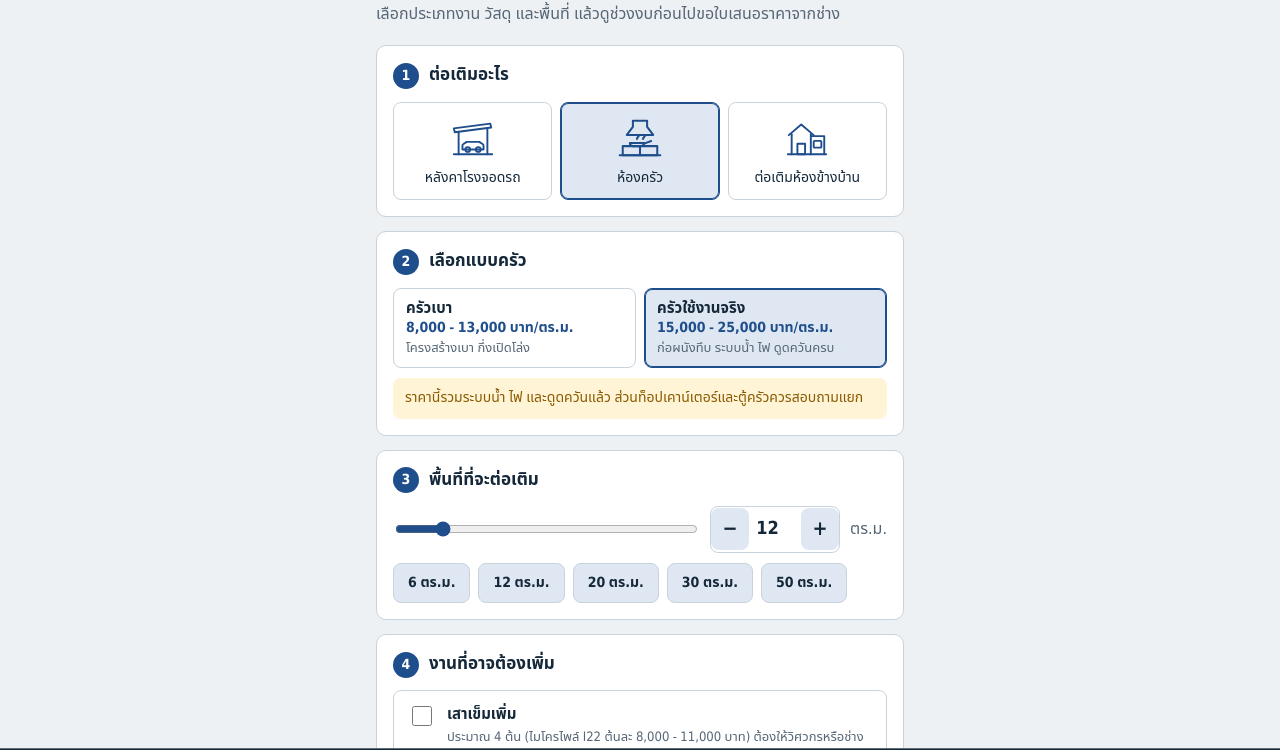
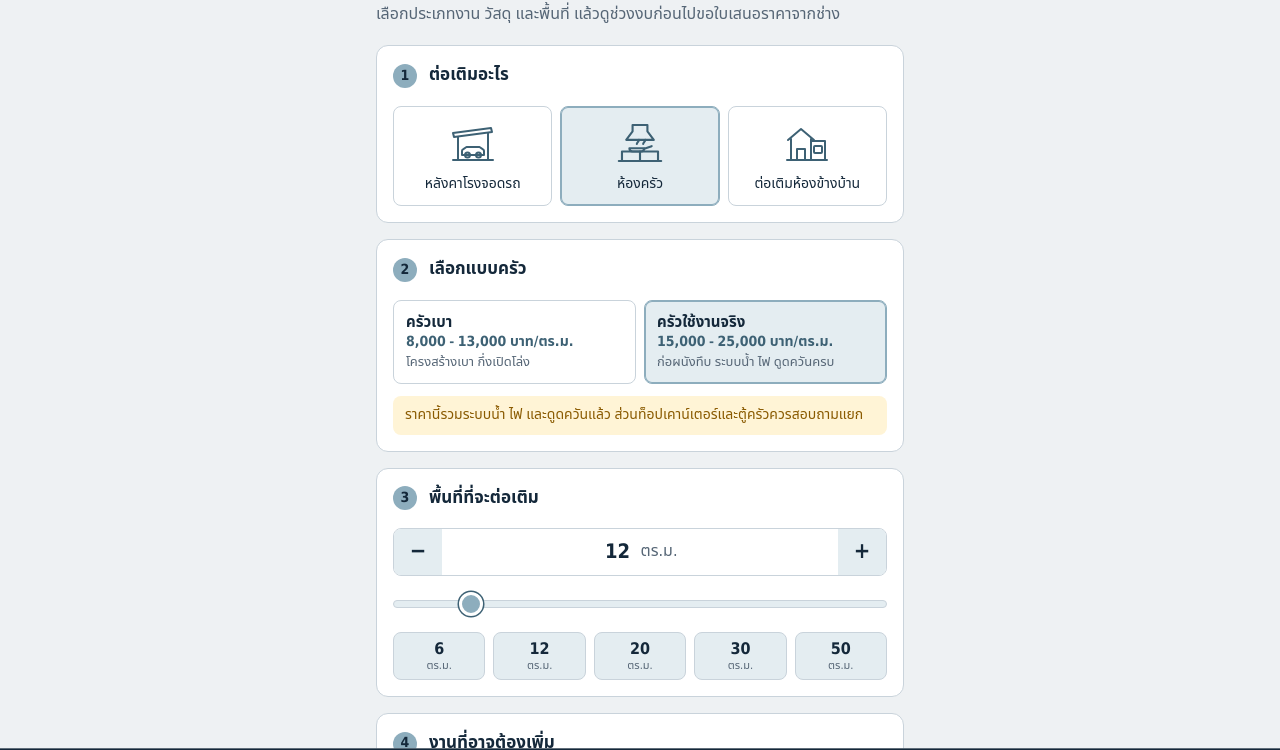
Before and after one commit to iamdiw88-glitch/termtembaan-estimate, a plain HTML site: page index.html in a window 1280 px wide. Shown: the part 62-812 px from the top of the page. Drawn offline with Linux system fonts and the light colour scheme; a web font is replaced by a local one.

Commit message:
Add files via upload

```diff
--- a/index.html
+++ b/index.html
@@ -5,7 +5,7 @@
 <meta name="viewport" content="width=device-width, initial-scale=1, viewport-fit=cover">
 <title>ประเมินงบต่อเติมบ้านเบื้องต้น by เติมเต็มบ้าน</title>
 <meta name="description" content="เครื่องมือประเมินงบประมาณต่อเติมบ้านเบื้องต้น โรงจอดรถ ห้องครัว ห้องข้างบ้าน พร้อมคำนวณค่าออกแบบและถอด BOQ โดย เติมเต็มบ้าน">
-<meta name="theme-color" content="#1f4e8c">
+<meta name="theme-color" content="#8dadbd">
 
 <!-- Open Graph / Facebook -->
 <meta property="og:type" content="website">
@@ -17,56 +17,69 @@
 <style>
 :root{
   --bg:#eef1f3;--surface:#fff;--ink:#14283a;--muted:#566676;--line:#c9d3db;
-  --accent:#1f4e8c;--accent-ink:#fff;--soft:#dfe8f2;--warn:#8a5a00;--warnbg:#fff4d6;--good:#1d6b3a;
+  --accent:#8dadbd;--accent-ink:#14283a;--accent-text:#3d6174;--soft:#e4edf1;--warn:#8a5a00;--warnbg:#fff4d6;--good:#1d6b3a;
+  --s1:4px;--s2:8px;--s3:12px;--s4:16px;--s5:24px;--s6:32px;--ctl:48px;
   box-sizing:border-box;padding-top:env(safe-area-inset-top,0px);padding-bottom:env(safe-area-inset-bottom,0px);
 }
 @media (prefers-color-scheme:dark){
-  :root:not([data-theme="light"]){--bg:#0f1a24;--surface:#172633;--ink:#e8eef4;--muted:#9db0c0;--line:#2b3e4f;--accent:#7fb1ea;--accent-ink:#0f1a24;--soft:#1d3347;--warn:#f0c76a;--warnbg:#3a2f12;--good:#7fd09a;color-scheme:dark}
+  :root:not([data-theme="light"]){--bg:#0f1a24;--surface:#172633;--ink:#e8eef4;--muted:#9db0c0;--line:#2b3e4f;--accent:#8dadbd;--accent-ink:#0f1a24;--accent-text:#8dadbd;--soft:#1f343d;--warn:#f0c76a;--warnbg:#3a2f12;--good:#7fd09a;color-scheme:dark}
 }
-:root[data-theme="dark"]{--bg:#0f1a24;--surface:#172633;--ink:#e8eef4;--muted:#9db0c0;--line:#2b3e4f;--accent:#7fb1ea;--accent-ink:#0f1a24;--soft:#1d3347;--warn:#f0c76a;--warnbg:#3a2f12;--good:#7fd09a;color-scheme:dark}
+:root[data-theme="dark"]{--bg:#0f1a24;--surface:#172633;--ink:#e8eef4;--muted:#9db0c0;--line:#2b3e4f;--accent:#8dadbd;--accent-ink:#0f1a24;--accent-text:#8dadbd;--soft:#1f343d;--warn:#f0c76a;--warnbg:#3a2f12;--good:#7fd09a;color-scheme:dark}
 html{height:100%;scroll-padding-top:env(safe-area-inset-top,0px)}
 *{box-sizing:border-box}
 body{margin:0;background:var(--bg);color:var(--ink);font-family:"IBM Plex Sans Thai","Noto Sans Thai",Tahoma,sans-serif;line-height:1.6;font-size:16px}
-main{max-width:560px;margin:0 auto;padding:24px 16px 110px}
+main{max-width:560px;margin:0 auto;padding:var(--s5) var(--s4) 112px}
 h1{font-size:26px;line-height:1.3;margin:0 0 6px;font-weight:700}
 .sub{color:var(--muted);margin:0 0 18px}
-.step{background:var(--surface);border:1px solid var(--line);border-radius:10px;padding:16px;margin:0 0 14px}
-.step h2{font-size:17px;margin:0 0 12px;display:flex;gap:10px;align-items:center;font-weight:600}
-.step h2 i{flex:none;width:26px;height:26px;border-radius:50%;background:var(--accent);color:var(--accent-ink);font-style:normal;font-size:14px;display:grid;place-items:center}
-.chips{display:grid;grid-template-columns:1fr 1fr;gap:8px}
-.chips.c3{grid-template-columns:repeat(3,1fr)}
+.step{background:var(--surface);border:1px solid var(--line);border-radius:12px;padding:var(--s4);margin:0 0 var(--s4)}
+.step h2{font-size:17px;margin:0 0 var(--s4);display:flex;gap:var(--s3);align-items:center;font-weight:600;min-height:var(--s5)}
+.step h2 i{flex:none;width:var(--s5);height:var(--s5);border-radius:50%;background:var(--accent);color:var(--accent-ink);font-style:normal;font-size:14px;display:grid;place-items:center}
+.chips{display:grid;grid-template-columns:repeat(2,minmax(0,1fr));gap:var(--s2)}
+/* odd count: last card spans the full row so no empty cell is left */
+.chips:not(.c3)>label:last-child:nth-child(odd){grid-column:1/-1}
+.chips.c3{grid-template-columns:repeat(3,minmax(0,1fr))}
 .chips.c1{grid-template-columns:1fr}
 .chips label{display:block;position:relative}
 .chips input{position:absolute;opacity:0;pointer-events:none;inset:0}
-.chips span{display:block;height:100%;padding:10px 12px;border:1.5px solid var(--line);border-radius:8px;cursor:pointer;font-size:15px;line-height:1.35;transition:border-color .15s, background .15s;-webkit-tap-highlight-color:transparent}
+.chips label>span{display:block;height:100%;padding:var(--s3);border:1.5px solid var(--line);border-radius:8px;cursor:pointer;font-size:15px;line-height:1.35;transition:border-color .15s, background .15s;-webkit-tap-highlight-color:transparent}
 .chips b{display:block;font-weight:600}
-.chips em{display:block;font-style:normal;color:var(--accent);font-size:14px;font-weight:600;font-variant-numeric:tabular-nums}
+.chips em{display:block;font-style:normal;color:var(--accent-text);font-size:14px;font-weight:600;font-variant-numeric:tabular-nums}
+.chips em .u{white-space:nowrap}
 .chips small{display:block;color:var(--muted);font-size:13px;line-height:1.35;margin-top:2px}
 .chips input:checked+span{border-color:var(--accent);background:var(--soft);box-shadow:inset 0 0 0 1px var(--accent)}
-.chips input:focus-visible+span{outline:3px solid var(--accent);outline-offset:2px}
+.chips input:focus-visible+span{outline:3px solid var(--accent-text);outline-offset:2px}
 .chips input:checked+span svg{transform:scale(1.06)}
-.c3 span{text-align:center;padding:12px 6px;font-size:14px}
-.c3 svg{width:46px;height:46px;display:block;margin:0 auto 8px;fill:none;stroke:var(--accent);stroke-width:2;stroke-linecap:round;stroke-linejoin:round;transition:transform .2s ease}
-.vnote{background:var(--warnbg);color:var(--warn);padding:9px 12px;border-radius:8px;font-size:14px;margin:10px 0 0}
+.c3 label>span{text-align:center;padding:var(--s3) var(--s2);font-size:14px}
+.c3 svg{width:48px;height:48px;display:block;margin:0 auto var(--s2);fill:none;stroke:var(--accent-text);stroke-width:2;stroke-linecap:round;stroke-linejoin:round;transition:transform .2s ease}
+.vnote{background:var(--warnbg);color:var(--warn);padding:var(--s2) var(--s3);border-radius:8px;font-size:14px;margin:var(--s3) 0 0}
 
-/* Mobile Stepper & Area Input */
-.row{display:flex;gap:10px;align-items:center}
-input[type=range]{flex:1;accent-color:var(--accent);height:32px;min-width:0;touch-action:manipulation}
-.stepper{display:inline-flex;align-items:center;background:var(--surface);border:1.5px solid var(--line);border-radius:8px;overflow:hidden;flex-shrink:0}
-.stepper .num{border:0;border-radius:0;width:52px;text-align:center;padding:8px 0;background:transparent;color:var(--ink);font:inherit;font-size:18px;font-weight:700}
-.step-btn{width:38px;height:42px;background:var(--soft);color:var(--ink);border:0;font-size:20px;font-weight:700;display:grid;place-items:center;cursor:pointer;padding:0;user-select:none;-webkit-tap-highlight-color:transparent;transition:background .1s}
-.step-btn:active{background:var(--line);transform:scale(0.95)}
-.num:focus-visible,button:focus-visible,a:focus-visible{outline:3px solid var(--accent);outline-offset:2px}
+/* Step 3: area input — one column, every row spans the full card width */
+.area{display:grid;gap:var(--s4)}
+.stepper{display:grid;grid-template-columns:var(--ctl) 1fr var(--ctl);align-items:stretch;height:var(--ctl);background:var(--surface);border:1.5px solid var(--line);border-radius:8px;overflow:hidden}
+.stepper .val{display:flex;align-items:center;justify-content:center;gap:var(--s2);min-width:0}
+.stepper .num{border:0;border-radius:0;width:3ch;text-align:center;padding:0;background:transparent;color:var(--ink);font:inherit;font-size:20px;font-weight:700;font-variant-numeric:tabular-nums;-moz-appearance:textfield;appearance:textfield}
+/* hide the native up/down spinner; keep the − / + buttons */
+.stepper .num::-webkit-outer-spin-button,.stepper .num::-webkit-inner-spin-button{-webkit-appearance:none;appearance:none;margin:0}
+.step-btn{width:100%;height:100%;background:var(--soft);color:var(--ink);border:0;border-radius:0;font-size:22px;font-weight:700;line-height:1;display:grid;place-items:center;cursor:pointer;padding:0;user-select:none;-webkit-tap-highlight-color:transparent;transition:background .1s}
+.step-btn:active{background:var(--line);transform:none}
+.num:focus-visible,button:focus-visible,a:focus-visible{outline:3px solid var(--accent-text);outline-offset:2px}
 .unit{color:var(--muted);font-weight:500}
 
-/* Presets with Thumb Friendly targets */
-.presets{display:flex;gap:8px;margin-top:10px;flex-wrap:wrap}
-.presets button{width:auto;min-height:38px;padding:8px 14px;background:var(--soft);color:var(--ink);font-weight:600;font-size:14px;border:1.5px solid var(--line);border-radius:8px;cursor:pointer;-webkit-tap-highlight-color:transparent;transition:transform .1s, background .1s}
-.presets button:active{background:var(--line);transform:scale(0.96)}
+input[type=range]{-webkit-appearance:none;appearance:none;display:block;width:100%;height:var(--s5);margin:0;background:transparent;min-width:0;touch-action:manipulation;cursor:pointer}
+input[type=range]::-webkit-slider-runnable-track{height:var(--s2);border-radius:var(--s1);background:var(--soft);border:1px solid var(--line)}
+input[type=range]::-moz-range-track{height:var(--s2);border-radius:var(--s1);background:var(--soft);border:1px solid var(--line)}
+input[type=range]::-webkit-slider-thumb{-webkit-appearance:none;appearance:none;width:var(--s5);height:var(--s5);margin-top:-9px;border-radius:50%;background:var(--accent);border:3px solid var(--surface);box-shadow:0 0 0 1.5px var(--accent-text)}
+input[type=range]::-moz-range-thumb{width:var(--s5);height:var(--s5);border-radius:50%;background:var(--accent);border:3px solid var(--surface);box-shadow:0 0 0 1.5px var(--accent-text);box-sizing:border-box}
+
+/* Presets: 5 equal columns, edge to edge */
+.presets{display:grid;grid-template-columns:repeat(5,minmax(0,1fr));gap:var(--s2)}
+.presets button{width:100%;min-height:var(--ctl);padding:var(--s1) 0;background:var(--soft);color:var(--ink);font-weight:600;font-size:16px;line-height:1.2;border:1.5px solid var(--line);border-radius:8px;cursor:pointer;-webkit-tap-highlight-color:transparent;transition:background .1s;display:flex;flex-direction:column;align-items:center;justify-content:center}
+.presets button small{font-size:11px;font-weight:500;color:var(--muted);line-height:1.2}
+.presets button:active{background:var(--line);transform:none}
 
 /* Touch Friendly Option Cards in Step 4 */
-.opts-grid{display:flex;flex-direction:column;gap:8px}
-.opt-card{display:flex;gap:12px;align-items:flex-start;padding:12px 14px;border:1.5px solid var(--line);border-radius:8px;background:var(--surface);cursor:pointer;transition:border-color .15s, background .15s, transform .1s;-webkit-tap-highlight-color:transparent}
+.opts-grid{display:grid;grid-template-columns:minmax(0,1fr);gap:var(--s2)}
+.opt-card{display:flex;gap:var(--s3);align-items:flex-start;padding:var(--s3) var(--s4);border:1.5px solid var(--line);border-radius:8px;background:var(--surface);cursor:pointer;transition:border-color .15s, background .15s, transform .1s;-webkit-tap-highlight-color:transparent}
 .opt-card:active{transform:scale(0.99)}
 .opt-card.checked{border-color:var(--accent);background:var(--soft)}
 .opt-card.off{opacity:.6;cursor:default;background:var(--bg)}
@@ -112,13 +125,13 @@ button:disabled{opacity:.5;cursor:default}
 
 /* Compact Screenshot Box for Mobile */
 .snap-box{background:var(--surface);border:2px dashed var(--accent);border-radius:10px;padding:14px;margin-bottom:14px;text-align:left;box-shadow:0 2px 8px rgba(0,0,0,.04)}
-.snap-head{display:flex;justify-content:space-between;align-items:center;font-size:13px;font-weight:700;color:var(--accent);margin-bottom:10px;border-bottom:1px solid var(--line);padding-bottom:6px}
+.snap-head{display:flex;justify-content:space-between;align-items:center;font-size:13px;font-weight:700;color:var(--accent-text);margin-bottom:10px;border-bottom:1px solid var(--line);padding-bottom:6px}
 .snap-grid{display:grid;grid-template-columns:1.5fr 1fr;gap:8px;margin-bottom:10px;font-size:14px}
 .snap-grid small{display:block;color:var(--muted);font-size:12px}
 .snap-grid b{display:block;font-size:15px;color:var(--ink)}
 .snap-total{background:var(--soft);border-radius:8px;padding:10px;text-align:center;margin-bottom:0}
 .snap-total small{display:block;color:var(--muted);font-size:12px;line-height:1}
-.snap-total .val{font-size:22px;font-weight:700;color:var(--accent);margin-top:4px;font-variant-numeric:tabular-nums}
+.snap-total .val{font-size:22px;font-weight:700;color:var(--accent-text);margin-top:4px;font-variant-numeric:tabular-nums}
 
 a.chat{display:inline-block;padding:12px 16px;border-radius:8px;background:var(--accent);color:var(--accent-ink);font-weight:600;text-decoration:none;white-space:nowrap;text-align:center;-webkit-tap-highlight-color:transparent;transition:transform .1s}
 a.chat:active{transform:scale(0.98)}
@@ -127,7 +140,7 @@ a.chat:active{transform:scale(0.98)}
 .cta p strong{display:inline-block;margin-bottom:3px;font-size:16px}
 .cta a.chat{display:block;font-size:16px;padding:14px 16px}
 .foot{text-align:center;color:var(--muted);font-size:14px;margin-top:20px}
-.foot a{color:var(--accent);font-weight:600}
+.foot a{color:var(--accent-text);font-weight:600}
 .bar{position:fixed;left:0;right:0;bottom:0;z-index:5;display:flex;justify-content:space-between;align-items:center;gap:12px;padding:10px 16px calc(10px + env(safe-area-inset-bottom,0px));background:var(--surface);border-top:2px solid var(--ink);transform:translateY(115%);transition:transform .2s}
 .bar.on{transform:none}
 .bar small{display:block;color:var(--muted);font-size:13px;line-height:1.2}
@@ -157,16 +170,18 @@ a.chat:active{transform:scale(0.98)}
     <div class="chips" id="vars"></div><p class="vnote" id="vnote" hidden></p></section>
 
   <section class="step"><h2><i>3</i>พื้นที่ที่จะต่อเติม</h2>
-    <div class="row">
-      <input type="range" id="rng" min="1" max="80" value="12" aria-label="พื้นที่ตารางเมตร">
+    <div class="area">
       <div class="stepper">
         <button type="button" class="step-btn" id="sub_area" aria-label="ลดพื้นที่">−</button>
-        <input class="num" id="area" type="number" min="1" max="500" value="12" inputmode="decimal" aria-label="พื้นที่ ตารางเมตร">
+        <div class="val">
+          <input class="num" id="area" type="number" min="1" max="500" value="12" inputmode="decimal" aria-label="พื้นที่ ตารางเมตร">
+          <span class="unit">ตร.ม.</span>
+        </div>
         <button type="button" class="step-btn" id="add_area" aria-label="เพิ่มพื้นที่">+</button>
       </div>
-      <span class="unit">ตร.ม.</span>
+      <input type="range" id="rng" min="1" max="80" value="12" aria-label="พื้นที่ตารางเมตร">
+      <div class="presets" id="presets"></div>
     </div>
-    <div class="presets" id="presets"></div>
   </section>
 
   <section class="step opts"><h2><i>4</i>งานที่อาจต้องเพิ่ม</h2><div id="adds"></div></section>
@@ -319,7 +334,7 @@ function renderVars() {
   $("vtitle").textContent = t.vt;
   $("vars").className = "chips";
   $("vars").innerHTML = t.vars.map((o) => {
-    return chipHTML("v", o, state.v === o.id, '<b>' + o.name + '</b><em>' + th(o.min) + ' - ' + th(o.max) + ' บาท/ตร.ม.</em><small>' + o.d + '</small>');
+    return chipHTML("v", o, state.v === o.id, '<b>' + o.name + '</b><em>' + th(o.min) + ' - ' + th(o.max) + ' <span class="u">บาท/ตร.ม.</span></em><small>' + o.d + '</small>');
   }).join("");
   const w = curV().w;
   $("vnote").hidden = !w;
@@ -360,8 +375,15 @@ function designFee(a) {
   return Math.min(Math.round(fee), D_CAP);
 }
 
+// keep the number + unit pair centred between − and +
+function fitArea() {
+  const n = $("area");
+  n.style.width = Math.max(String(n.value).length, 2) + 0.5 + "ch";
+}
+
 function setArea(v) {
   $("area").value = v;
+  fitArea();
   $("rng").value = Math.min(Math.max(v, 1), 80);
   calc();
 }
@@ -474,16 +496,17 @@ function calc() {
 // ==========================================
 // 4. Event Listeners & Initialize
 // ==========================================
+fitArea();
 renderTypes();
 renderVars();
 renderDesign();
 renderAdds();
 
-$("presets").innerHTML = [6, 12, 20, 30, 50].map((n) => '<button type="button" data-a="' + n + '">' + n + ' ตร.ม.</button>').join("");
+$("presets").innerHTML = [6, 12, 20, 30, 50].map((n) => '<button type="button" data-a="' + n + '" aria-label="' + n + ' ตารางเมตร"><span>' + n + '</span><small>ตร.ม.</small></button>').join("");
 
 $("presets").addEventListener("click", (e) => {
-  const a = e.target.getAttribute("data-a");
-  if (a) setArea(+a);
+  const b = e.target.closest("button[data-a]");
+  if (b) setArea(+b.getAttribute("data-a"));
 });
 
 // Thumb Stepper Listeners
@@ -532,10 +555,12 @@ $("disc").addEventListener("change", function() {
 
 $("rng").addEventListener("input", function() {
   $("area").value = this.value;
+  fitArea();
   calc();
 });
 
 $("area").addEventListener("input", function() {
+  fitArea();
   let v = parseFloat(this.value);
   if (v > 500) {
     this.value = 500;
@@ -550,6 +575,7 @@ $("area").addEventListener("change", function() {
   if (this.value !== "" && !(v >= 1)) {
     this.value = 1;
     $("rng").value = 1;
+    fitArea();
     calc();
   }
 });
```
